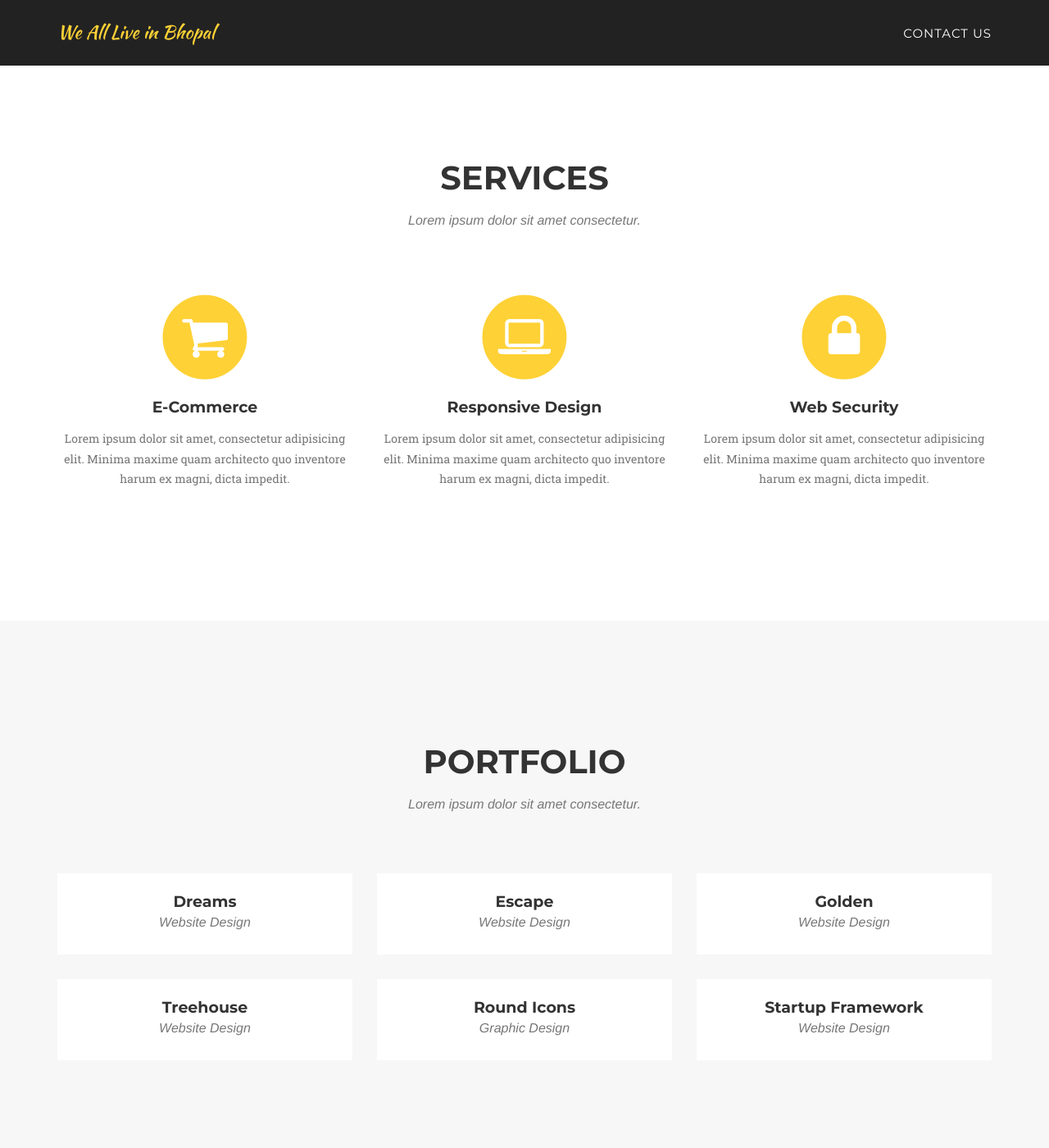
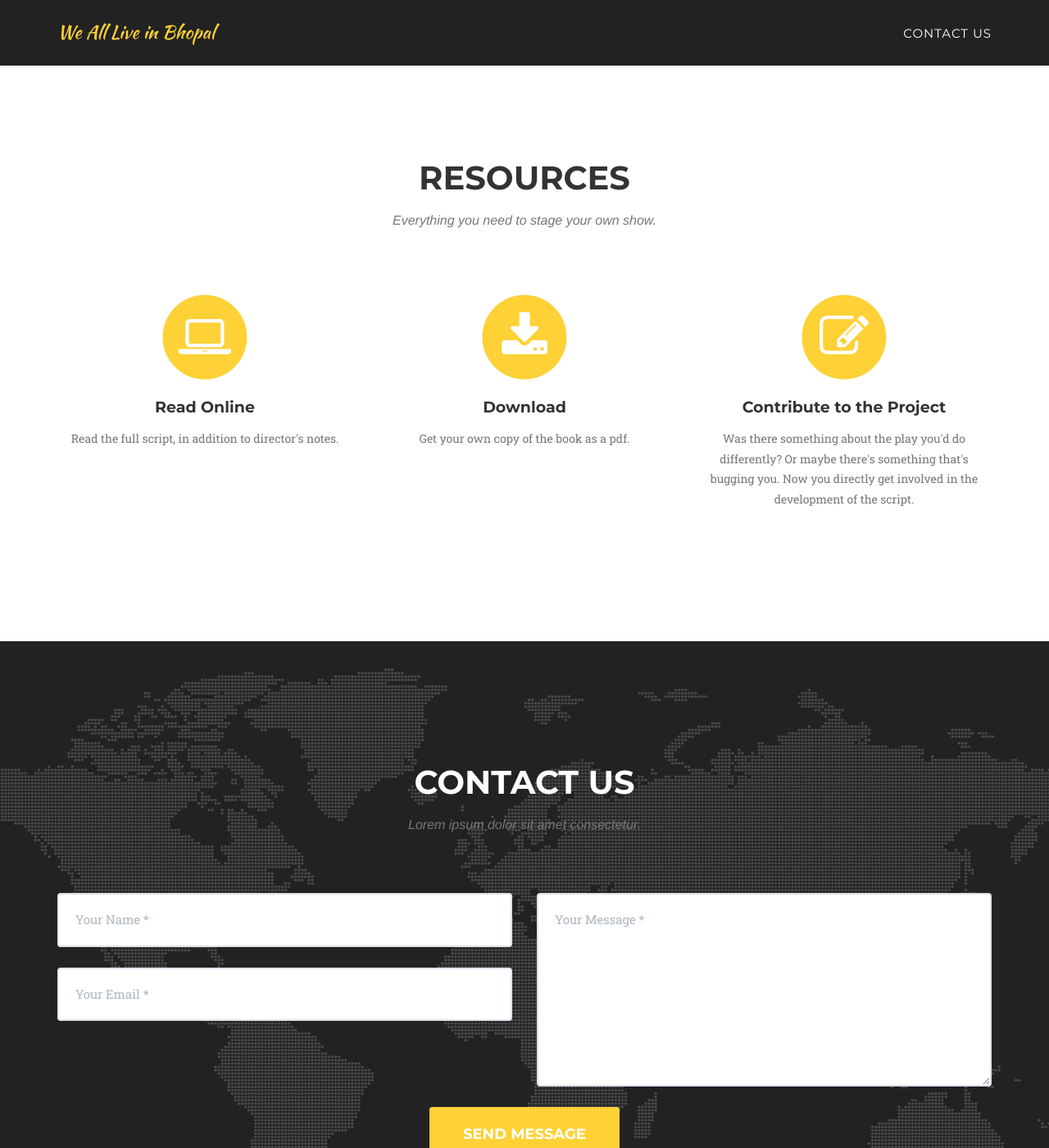
Before and after one commit to RATStheatre/Bhopal-materials, a Jekyll site: the page built from _posts/2014-07-16-project-3.markdown, in a window 1280 px wide and 1400 px high, scrolled down 713 px. Shown: the whole window at 82% size. Built offline with Jekyll 4.4.1, drawn with Linux system fonts in a browser that asks for light colours; some web fonts are replaced; some of the changed text lies outside the part shown.

Commit message:
Added Resources section

```diff
--- a/_includes/services.html
+++ b/_includes/services.html
@@ -3,36 +3,40 @@
         <div class="container">
             <div class="row">
                 <div class="col-lg-12 text-center">
-                    <h2 class="section-heading">Services</h2>
-                    <h3 class="section-subheading text-muted">Lorem ipsum dolor sit amet consectetur.</h3>
+                    <h2 class="section-heading">Resources</h2>
+                    <h3 class="section-subheading text-muted">Everything you need to stage your own show.</h3>
                 </div>
             </div>
             <div class="row text-center">
                 <div class="col-md-4">
-                    <a href="#">
+                    <a href="/read/BhopalBook">
                         <span class="fa-stack fa-4x">
                             <i class="fa fa-circle fa-stack-2x text-primary"></i>
-                            <i class="fa fa-shopping-cart fa-stack-1x fa-inverse"></i>
+                            <i class="fa fa-laptop fa-stack-1x fa-inverse"></i>
                         </span>
                     </a>
-                    <h4 class="service-heading">E-Commerce</h4>
-                    <p class="text-muted">Lorem ipsum dolor sit amet, consectetur adipisicing elit. Minima maxime quam architecto quo inventore harum ex magni, dicta impedit.</p>
+                    <h4 class="service-heading">Read Online</h4>
+                    <p class="text-muted">Read the full script, in addition to director's notes.</p>
                 </div>
                 <div class="col-md-4">
-                    <span class="fa-stack fa-4x">
-                        <i class="fa fa-circle fa-stack-2x text-primary"></i>
-                        <i class="fa fa-laptop fa-stack-1x fa-inverse"></i>
-                    </span>
-                    <h4 class="service-heading">Responsive Design</h4>
-                    <p class="text-muted">Lorem ipsum dolor sit amet, consectetur adipisicing elit. Minima maxime quam architecto quo inventore harum ex magni, dicta impedit.</p>
+                    <a href="/download/BhopalBook.pdf">
+                        <span class="fa-stack fa-4x">
+                            <i class="fa fa-circle fa-stack-2x text-primary"></i>
+                            <i class="fa fa-download fa-stack-1x fa-inverse"></i>
+                        </span>
+                    </a>
+                    <h4 class="service-heading">Download</h4>
+                    <p class="text-muted">Get your own copy of the book as a pdf.</p>
                 </div>
                 <div class="col-md-4">
-                    <span class="fa-stack fa-4x">
-                        <i class="fa fa-circle fa-stack-2x text-primary"></i>
-                        <i class="fa fa-lock fa-stack-1x fa-inverse"></i>
-                    </span>
-                    <h4 class="service-heading">Web Security</h4>
-                    <p class="text-muted">Lorem ipsum dolor sit amet, consectetur adipisicing elit. Minima maxime quam architecto quo inventore harum ex magni, dicta impedit.</p>
+                    <a href="https://github.com/RATStheatre/Bhopal-materials">
+                        <span class="fa-stack fa-4x">
+                            <i class="fa fa-circle fa-stack-2x text-primary"></i>
+                            <i class="fa fa-pencil-square-o fa-stack-1x fa-inverse"></i>
+                        </span>
+                    </a>
+                    <h4 class="service-heading">Contribute to the Project</h4>
+                    <p class="text-muted">Was there something about the play you'd do differently? Or maybe there's something that's bugging you. Now you directly get involved in the development of the script.</p>
                 </div>
             </div>
         </div>
--- a/_layouts/default.html
+++ b/_layouts/default.html
@@ -9,10 +9,13 @@
     {% include header.html %}
 
     {% include services.html %}
-    {% include portfolio_grid.html %}
-    {% include about.html %}
-    {% include team.html %}
-    {% include clients.html %}
+
+    {% comment %}
+        {% include portfolio_grid.html %}
+        {% include about.html %}
+        {% include team.html %}
+        {% include clients.html %}
+    {% endcomment %}
 
     {% include contact.html %}
     {% include footer.html %}
```
